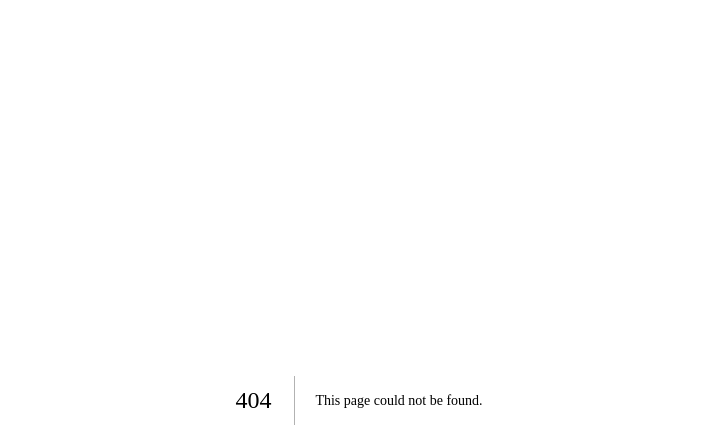
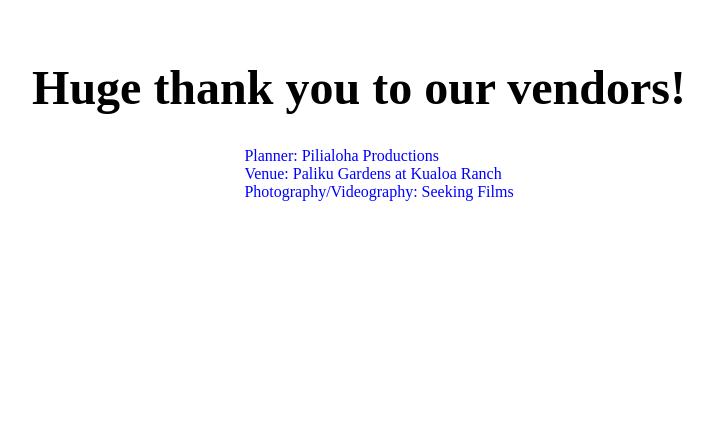
Before and after one commit to marquezmiko/LucyMikoWedding, a Next.js app: page /Vendors in a window 1280 px wide. Before the commit this address had no page. Shown: the top 446 px of the page, without its empty margins (281-994 px from the left). Built offline with nearby package versions, Linux system fonts and the light colour scheme.

Commit message:
added vendors and fixed scrollbutton errors

```diff
--- /dev/null
+++ b/src/app/Vendors/page.tsx
@@ -0,0 +1,26 @@
+"use client"; // this is a client component
+
+import Image from 'next/image'
+import { Inter } from 'next/font/google'
+import styles from '../page.module.css'
+
+const inter = Inter({ subsets: ['latin'] })
+
+export default function Vendors() {
+  return (
+    <div className={styles.vendors}>
+      <h1>Huge thank you to our vendors!</h1>
+      <ul>
+        <li>
+          <a href="https://pilialohaproductions.com/">Planner: Pilialoha Productions</a>
+        </li>
+        <li>
+          <a href="https://www.kualoa.com/">Venue: Paliku Gardens at Kualoa Ranch</a>
+        </li>
+        <li>
+          <a href="https://seekingfilms.com/">Photography/Videography: Seeking Films</a>
+        </li>
+      </ul>
+    </div>
+  )
+}
--- a/src/app/page.module.css
+++ b/src/app/page.module.css
@@ -206,6 +206,45 @@
   margin: 10px;
 }
 
+.vendorsTitle {
+  padding: 20px;
+}
+
+.vendors {
+  display: flex;
+  flex-direction: column;
+  font-family: 'Lato';
+  align-items: center;
+  justify-content: space-evenly;
+  padding: 20px;
+}
+
+.vendorsParallax {
+  /* background-image: url('/Tina.gif'); */
+
+  /* min-height: 500px; */
+  /* parallax scrolling effect */
+  background-color: #f1a54e;
+  background-attachment: fixed;
+  background-position: center;
+  background-repeat: no-repeat;
+  background-size: cover;
+
+  /* margin: 200px 0 100px 0; */
+}
+
+.scrollButton {
+  position: fixed;
+  width: 100%;
+  left: 90%;
+  bottom: 40px;
+  height: 20px;
+  font-size: 3rem;
+  z-index: 1;
+  cursor: pointer;
+  color: black;
+}
+
 /* Enable hover only on non-touch devices */
 @media (hover: hover) and (pointer: fine) {
   .card:hover {
--- a/src/components/appBar.tsx
+++ b/src/components/appBar.tsx
@@ -14,7 +14,7 @@
 import AdbIcon from '@mui/icons-material/Adb';
 import Link from 'next/link';
 
-const pages = ['Couple', 'Schedule', 'Q&A', 'Registry', 'RSVP'];
+const pages = ['Couple', 'Schedule', 'Q&A', 'Registry', 'RSVP', 'Vendors'];
 const settings = ['Profile', 'Account', 'Dashboard', 'Logout'];
 
 function ResponsiveAppBar() {
```
Also changed, not shown: src/ScrollButton.js (+3 -15 lines), src/app/page.tsx (+8 -1 lines).
